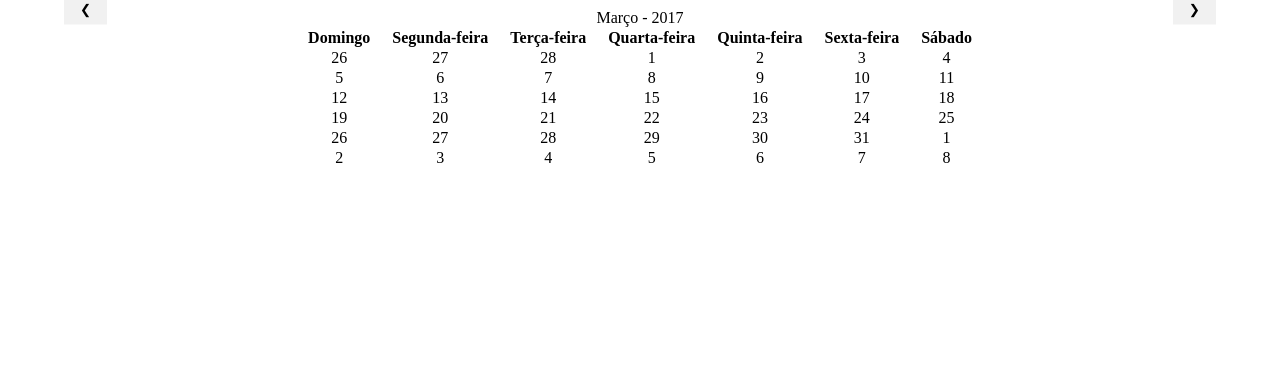
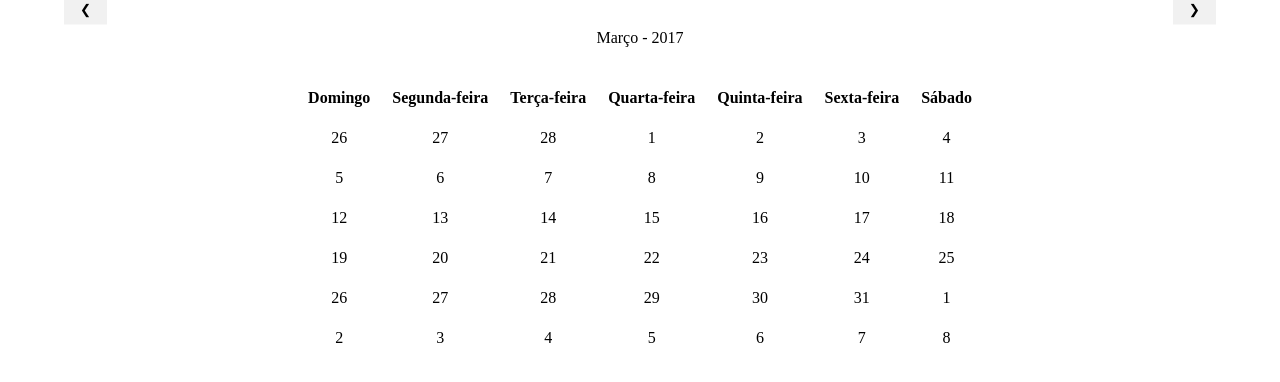
Before and after one commit to TreinoeDieta/Website, a Jekyll site: the page calendario/index.html, which Jekyll copies as it is, in a window 1280 px wide. Shown: the top 382 px of the page. Built offline with Jekyll 4.4.1, drawn with Linux system fonts in a browser that asks for light colours.

Commit message:
Update index.html

```diff
--- a/calendario/index.html
+++ b/calendario/index.html
@@ -9,7 +9,7 @@
 .w3-display-left{position:absolute;top:1%;left:5%;transform:translate(0%,-50%);-ms-transform:translate(-0%,-50%)}
 .w3-display-right{position:absolute;top:1%;right:5%;transform:translate(0%,-50%);-ms-transform:translate(0%,-50%)}
 table, th, td {
-    border-spacing: 20px 0px;
+    border-spacing: 20px 20px;
     text-align: center;
 }
 </style>
```
